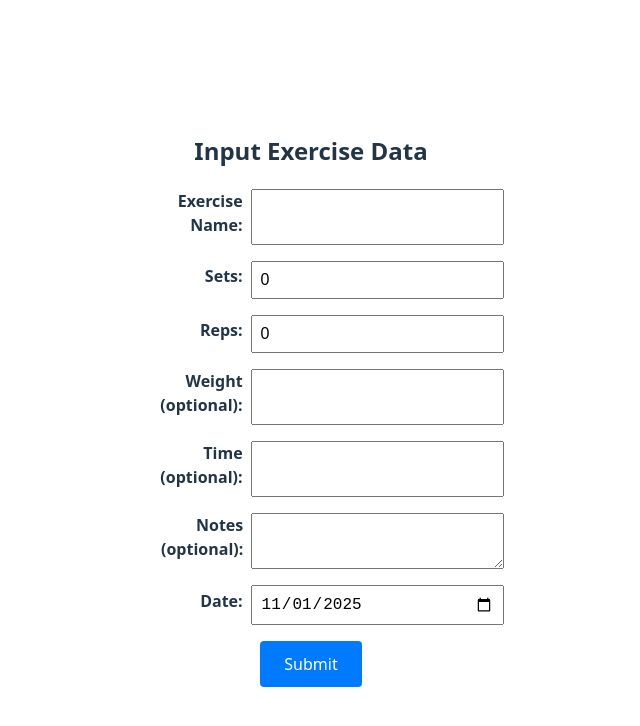
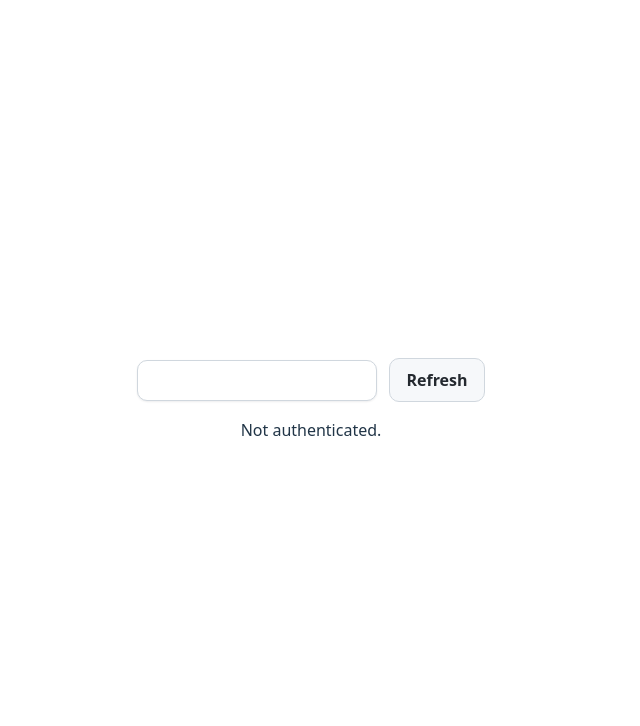
Before and after one commit to Malte0/malte0.github.io, a Vue app: page /rawData in a window 1280 px wide. Shown: the top 726 px of the page, without its empty margins (329-969 px from the left). Built offline with nearby package versions, Linux system fonts and the light colour scheme.

Commit message:
add rawdataview

```diff
--- a/src/App.vue
+++ b/src/App.vue
@@ -1,5 +1,12 @@
 <script setup lang="ts">
+import { onMounted } from "vue";
 import { RouterView } from "vue-router";
+import { appendScript } from "./functions/utils";
+
+onMounted(() => {
+  appendScript("https://apis.google.com/js/api.js", { async: true, defer: true });
+  appendScript("https://accounts.google.com/gsi/client", { async: true, defer: true });
+});
 </script>
 
 <template>
--- a/src/views/ExerciseInputView.vue
+++ b/src/views/ExerciseInputView.vue
@@ -2,10 +2,21 @@
 <script setup lang="ts">
 import type { Exercise } from "../types";
 import { isValidExercise } from "../excel-db/db-utils";
-import { ref } from "vue";
+import { onMounted, ref } from "vue";
 import { writeExercise } from "../excel-db/writeExercise";
+const SHEET_ID = import.meta.env.VITE_SHEET_ID;
+
+async function getSheetTitles() {
+  // @ts-ignore
+  const spreadsheetResponse = await gapi.client.sheets.spreadsheets.get({
+    spreadsheetId: SHEET_ID,
+  });
+
+  return spreadsheetResponse.result.sheets?.map((sheet: any) => sheet.properties?.title) ?? [];
+}
 
 const today: string = new Date().toISOString().split("T")[0] as string; // get today's date in YYYY-MM-DD format
+const sheetNames = ref<string[]>([]);
 const exercise = ref<Exercise>({
   name: "",
   sets: 0,
@@ -26,6 +37,45 @@ async function submitExercise() {
     submitStatus.value = "Exercise invalid. Please check all required fields.";
   }
 }
+
+async function loadSheetNames() {
+  sheetNames.value = await getSheetTitles();
+  if (!exercise.value.name && sheetNames.value.length > 0) {
+    exercise.value.name = sheetNames.value[0]!;
+  }
+}
+
+setTimeout(() => {
+  loadSheetNames();
+}, 5000); // delay to allow gapi client to initialize; consider replacing with more robust solution in the future
+
+onMounted(() => {
+  loadSheetNames();
+});
+
+// async function writeTestToB1() {
+//   try {
+//     const firstSheetTitle = await getFirstSheetTitle();
+//     if (!firstSheetTitle) {
+//       sheetStatus.value = "No sheets found in the spreadsheet.";
+//       return;
+//     }
+
+//     // @ts-ignore
+//     await gapi.client.sheets.spreadsheets.values.update({
+//       spreadsheetId: SHEET_ID,
+//       range: `${firstSheetTitle}!B1`,
+//       valueInputOption: "RAW",
+//       resource: {
+//         values: [[WRITE_TEST]],
+//       },
+//     });
+
+//     sheetStatus.value = "Wrote WRITE_TEST to B1.";
+//   } catch (err: any) {
+//     sheetStatus.value = err?.result?.error?.message || err?.message || String(err);
+//   }
+// }
 </script>
 
 <template>
@@ -33,8 +83,13 @@ async function submitExercise() {
     <h2>Input Exercise Data</h2>
     <div class="exercise-input-container">
       <div class="exercise-input">
-        <label for="exercise-name">Exercise Name:</label>
-        <input type="text" id="exercise-name" v-model="exercise.name" />
+        <label for="exercise-name">Name:</label>
+        <select id="exercise-name" v-model="exercise.name">
+          <option disabled value="">Select an exercise</option>
+          <option v-for="sheetName in sheetNames" :key="sheetName" :value="sheetName">
+            {{ sheetName }}
+          </option>
+        </select>
       </div>
       <div class="exercise-input">
         <label for="sets">Sets:</label>
--- a/src/views/LoginView.vue
+++ b/src/views/LoginView.vue
@@ -1,6 +1,5 @@
 <script setup lang="ts">
-import { ref, onMounted } from "vue";
-import { appendScript } from "../functions/utils";
+import { ref } from "vue";
 import { initializeGapiClient, initializeTokenClient } from "../excel-db/authentication";
 import { useRouter } from "vue-router";
 
@@ -11,21 +10,22 @@ const apiKey = ref("");
 const status = ref("Enter credentials.");
 const gapiInitialized = ref(false);
 
-function gapiLoaded() {
-  // @ts-ignore
-  gapi.load("client", async () => {
-    gapiInitialized.value = gapiInitialized.value || await initializeGapiClient(apiKey.value);
-  });
-}
+// function gapiLoaded() {
+//   // @ts-ignore
+//   gapi.load("client", async () => {
+//     gapiInitialized.value = gapiInitialized.value || await initializeGapiClient(apiKey.value);
+//   });
+// }
 
 async function handleAuthClick() {
+  console.log("Auth button clicked with Client ID:", clientId.value, "and API Key:", apiKey.value);
   if (!gapiInitialized.value) {
     gapiInitialized.value = gapiInitialized.value || await initializeGapiClient(apiKey.value);
     if (!gapiInitialized.value) return;
   }
 
   // initialize token client from Google Identity Services
-  const client = initializeTokenClient(clientId.value.trim(), () => router.push('/rawData'));
+  const client = initializeTokenClient(clientId.value.trim(), () => router.push('/input'));
   if (!client) return;
 
   // request token; choose prompt depending on existing token
@@ -33,10 +33,6 @@ async function handleAuthClick() {
   if (gapi?.client?.getToken() == null) client.requestAccessToken({ prompt: "" });
 }
 
-onMounted(() => {
-  appendScript("https://apis.google.com/js/api.js", { async: true, defer: true }, gapiLoaded);
-  appendScript("https://accounts.google.com/gsi/client", { async: true, defer: true });
-});
 </script>
 
 <template>
--- a/src/views/RawDataView.vue
+++ b/src/views/RawDataView.vue
@@ -1,121 +1,130 @@
 //
 <script setup lang="ts">
-import type { Exercise } from "../types";
-import { isValidExercise } from "../excel-db/db-utils";
-import { ref } from "vue";
-import { writeExercise } from "../excel-db/writeExercise";
+import { TOKEN_CLIENT } from "../excel-db/authentication";
+import { ref, onMounted } from "vue";
+const SHEET_ID = import.meta.env.VITE_SHEET_ID;
 
-const today: string = new Date().toISOString().split("T")[0] as string; // get today's date in YYYY-MM-DD format
-const exercise = ref<Exercise>({
-  name: "",
-  sets: 0,
-  reps: 0,
-  date: today,
-});
-const submitStatus = ref("");
+const sheetTitles = ref<string[]>([]);
+const selectedSheetTitle = ref("");
+const sheetStatus = ref("Checking authentication...");
+const sheetContent = ref("");
 
-async function submitExercise() {
-  if (isValidExercise(exercise.value)) {
-    const result = await writeExercise(exercise.value);
-    if (result.ok) {
-      submitStatus.value = "Saved to Google Sheet.";
-    } else {
-      submitStatus.value = `Save failed: ${result.error ?? "Unknown error"}`;
+function refreshSheets() {
+  getSheetTitles();
+  readSheetContents();
+}
+
+async function getSheetTitles() {
+  // @ts-ignore
+  const spreadsheetResponse = await gapi.client.sheets.spreadsheets.get({
+    spreadsheetId: SHEET_ID,
+  });
+
+  return spreadsheetResponse.result.sheets?.map((sheet: any) => sheet.properties?.title) ?? [];
+}
+
+async function readSheetContents() {
+  console.log("Reading contents of sheet:", selectedSheetTitle.value);
+  try {
+    const sheetTitle = selectedSheetTitle.value;
+    console.log("Selected sheet title:", sheetTitle);
+
+    // @ts-ignore
+    const valuesResponse = await gapi.client.sheets.spreadsheets.values.get({
+      spreadsheetId: SHEET_ID,
+      range: `${sheetTitle}!A:Z`,
+    });
+
+    sheetContent.value = JSON.stringify(valuesResponse.result.values ?? [], null, 2);
+    if (sheetContent.value === "[]") {
+      sheetContent.value = "Sheet is empty.";
     }
-  } else {
-    submitStatus.value = "Exercise invalid. Please check all required fields.";
+  } catch (err: any) {
+    sheetStatus.value = err?.result?.error?.message || err?.message || String(err);
   }
 }
+
+onMounted(async () => {
+  if (TOKEN_CLIENT) {
+    sheetTitles.value = await getSheetTitles() as string[];
+    selectedSheetTitle.value = sheetTitles.value[0] || "";
+    sheetStatus.value = "";
+  } else {
+    sheetStatus.value = "Not authenticated.";
+  }
+});
+
 </script>
 
 <template>
   <div>
-    <h2>Input Exercise Data</h2>
-    <div class="exercise-input-container">
-      <div class="exercise-input">
-        <label for="exercise-name">Exercise Name:</label>
-        <input type="text" id="exercise-name" v-model="exercise.name" />
-      </div>
-      <div class="exercise-input">
-        <label for="sets">Sets:</label>
-        <input type="number" id="sets" v-model.number="exercise.sets" />
-      </div>
-      <div class="exercise-input">
-        <label for="reps">Reps:</label>
-        <input type="number" id="reps" v-model.number="exercise.reps" />
-      </div>
-      <div class="exercise-input">
-        <label for="weight">Weight (optional):</label>
-        <input type="number" id="weight" v-model.number="exercise.weight" />
-      </div>
-      <div class="exercise-input">
-        <label for="time">Time (optional):</label>
-        <input type="number" id="time" v-model.number="exercise.time" />
-      </div>
-      <div class="exercise-input">
-        <label for="notes">Notes (optional):</label>
-        <textarea id="notes" v-model="exercise.notes"></textarea>
-      </div>
-      <div class="exercise-input">
-        <label for="date">Date:</label>
-        <input type="date" id="date" v-model="exercise.date" />
-      </div>
+    <div class="toolbar">
+      <select v-model="selectedSheetTitle" @change="readSheetContents">
+        <option v-for="title in sheetTitles" :key="title" :value="title">
+          {{ title }}
+        </option>
+      </select>
+      <button @click="refreshSheets">Refresh</button>
     </div>
-    <button id="exercise-input-submit-button" @click="submitExercise">Submit</button>
-    <p v-if="submitStatus" class="submit-status">{{ submitStatus }}</p>
+    <div>
+      {{ sheetContent }}
+    </div>
+    <div v-if="sheetStatus">
+      {{ sheetStatus }}
+    </div>
   </div>
 </template>
 
 <style scoped>
-.exercise-input-container {
+.toolbar {
   display: flex;
-  width: 100%;
-  flex-direction: column;
-  gap: 1rem;
+  align-items: center;
+  gap: 0.75rem;
+  margin-bottom: 1rem;
 }
 
-.exercise-input {
-  display: flex;
-  flex-direction: row;
+select {
+  min-width: 240px;
+  padding: 0.65rem 0.9rem;
+  border: 1px solid #d0d7de;
+  border-radius: 10px;
+  background: #fff;
+  color: #24292f;
+  font-size: 0.95rem;
+  line-height: 1.2;
+  box-shadow: 0 1px 2px rgba(27, 31, 36, 0.08);
+  appearance: none;
 }
 
-.exercise-input>input,
-.exercise-input>select,
-.exercise-input>textarea {
-  padding: 0.5rem;
-  font-size: 1rem;
-  flex: 2;
-  box-sizing: border-box; /* ensure padding included in width */
-  min-width: 0; /* allow flex items to shrink properly so widths match */
+select:hover {
+  border-color: #8c959f;
 }
 
-.exercise-input>label {
-  padding: 0 0.5rem;
-  margin-bottom: 0.5rem;
-  font-weight: bold;
-  flex: 1;
-  display: flex;
-  align-items: center;
-  justify-content: flex-end;
-  text-align: right;
+select:focus {
+  outline: none;
+  border-color: #0969da;
+  box-shadow: 0 0 0 3px rgba(9, 105, 218, 0.15);
 }
 
-#listContainer {
-  padding: 0;
+button {
+  padding: 0.65rem 1rem;
+  border: 1px solid #d0d7de;
+  border-radius: 10px;
+  background: #f6f8fa;
+  color: #24292f;
+  font-weight: 600;
+  cursor: pointer;
+  transition: background-color 0.15s ease, border-color 0.15s ease;
 }
 
-#exercise-input-submit-button {
-  margin-top: 1rem;
-  padding: 0.75rem 1.5rem;
-  font-size: 1rem;
-  background-color: #007bff;
-  color: white;
-  border: none;
-  border-radius: 4px;
-  cursor: pointer;
+button:hover {
+  background: #eef1f4;
+  border-color: #8c959f;
 }
 
-.submit-status {
-  margin-top: 0.75rem;
+button:active {
+  background: #eaeef2;
 }
+
+
 </style>
```
Also changed, not shown: 2 other files (tests, documents, lock files or other folders).
